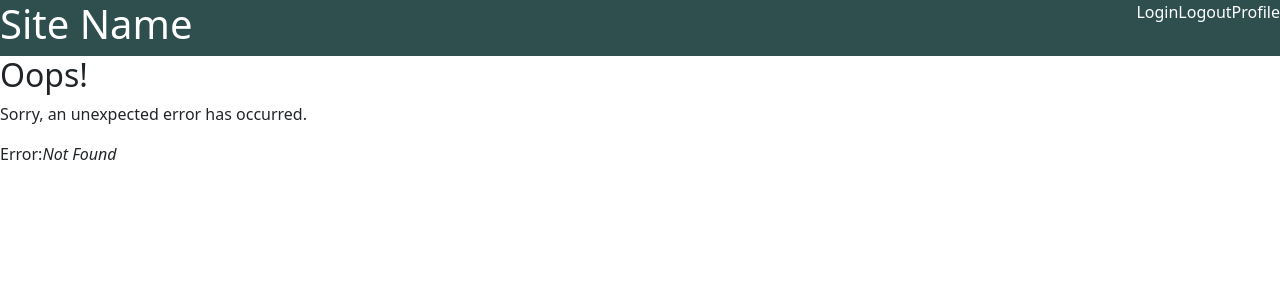
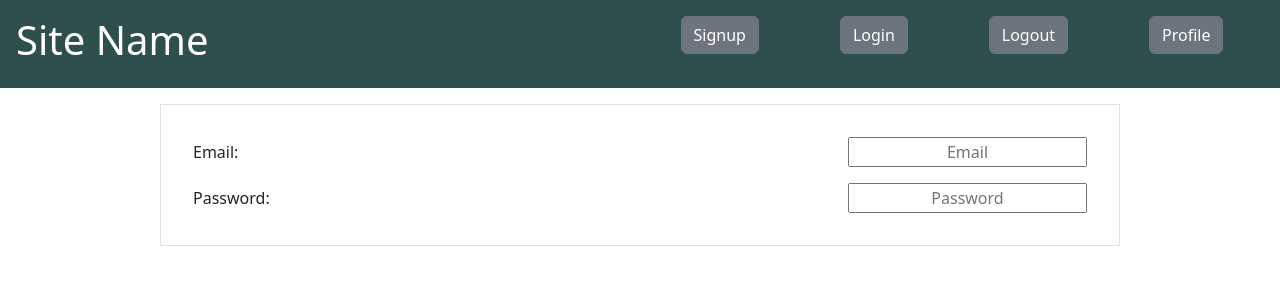
Before and after one commit to nicholas-myers/react-user-template, a React (Create React App) app: page /login in a window 1280 px wide. Before the commit this address had no page. Shown: the top 300 px of the page. Built offline with nearby package versions, Linux system fonts and the light colour scheme.

Commit message:
add protected route, add styling and inputs for email and password for signup and login

```diff
--- a/src/views/AppView.tsx
+++ b/src/views/AppView.tsx
@@ -6,7 +6,7 @@ const AppView = () => {
   return (
     <div>
       <Header />
-      <main>
+      <main className="d-flex justify-content-center">
         <Outlet />
       </main>
       <footer></footer>
--- a/src/views/SignupView.tsx
+++ /dev/null
@@ -1,5 +0,0 @@
-const SignupView = () => {
-  return <div>Signup Form goes here.</div>;
-};
-
-export default SignupView;
--- a/src/views/components/Header.tsx
+++ b/src/views/components/Header.tsx
@@ -1,13 +1,30 @@
-import { Nav, NavItem } from "reactstrap";
-
+import { Button, Nav, NavItem } from "reactstrap";
+import { Link } from "react-router-dom";
 const Header = () => {
   return (
-    <header className="d-flex justify-content-between">
+    <header className="d-flex justify-content-between p-3">
       <h1>Site Name</h1>
-      <Nav>
-        <NavItem>Login</NavItem>
-        <NavItem>Logout</NavItem>
-        <NavItem>Profile</NavItem>
+      <Nav className="w-50 justify-content-around">
+        <NavItem>
+          <Link to="signup">
+            <Button>Signup</Button>
+          </Link>
+        </NavItem>
+        <NavItem>
+          <Link to="login">
+            <Button>Login</Button>
+          </Link>
+        </NavItem>
+        <NavItem>
+          <Link to="/">
+            <Button>Logout</Button>
+          </Link>
+        </NavItem>
+        <NavItem>
+          <Link to="profile">
+            <Button>Profile</Button>
+          </Link>
+        </NavItem>
       </Nav>
     </header>
   );
--- /dev/null
+++ b/src/views/components/forms/EmailInput.tsx
@@ -0,0 +1,21 @@
+import FormInput from "./FormInput";
+
+interface Input {
+  value: string;
+  isReenter: boolean;
+  change: any;
+}
+
+const EmailInput = (input: Input) => {
+  return (
+    <FormInput
+      label={input.isReenter ? "Re-Enter Email" : "Email"}
+      type="text"
+      placeholder="Email"
+      value={input.value}
+      change={input.change}
+    />
+  );
+};
+
+export default EmailInput;
--- /dev/null
+++ b/src/views/components/forms/FormInput.tsx
@@ -0,0 +1,28 @@
+interface Input {
+  label: string;
+  type: string;
+  placeholder: string;
+  value: any;
+  change: any;
+}
+
+const FormInput = (input: Input) => {
+  const changeValue = (e: any) => {
+    console.log(e);
+    return input.change(e.target.value);
+  };
+  return (
+    <div className="d-flex justify-content-between align-items-center m-3">
+      <label>{input.label}:</label>
+      <input
+        className="text-center"
+        type={input.type}
+        placeholder={input.placeholder}
+        value={input.value}
+        onChange={changeValue}
+      />
+    </div>
+  );
+};
+
+export default FormInput;
--- /dev/null
+++ b/src/views/components/forms/PasswordInput.tsx
@@ -0,0 +1,21 @@
+import FormInput from "./FormInput";
+
+interface Input {
+  value: string;
+  isReenter: boolean;
+  change: any;
+}
+
+const PasswordInput = (input: Input) => {
+  return (
+    <FormInput
+      label={input.isReenter ? "Re-Enter Password" : "Password"}
+      type="text"
+      placeholder="Password"
+      value={input.value}
+      change={input.change}
+    />
+  );
+};
+
+export default PasswordInput;
--- /dev/null
+++ b/src/views/users/LoginView.tsx
@@ -0,0 +1,16 @@
+import { useState } from "react";
+import EmailInput from "../components/forms/EmailInput";
+import PasswordInput from "../components/forms/PasswordInput";
+
+const LoginView = () => {
+  const [email, setEmail] = useState("");
+  const [password, setPassword] = useState("");
+  return (
+    <div className="border p-3 w-75 mt-3">
+      <EmailInput value={email} isReenter={false} change={setEmail} />
+      <PasswordInput value={password} isReenter={false} change={setPassword} />
+    </div>
+  );
+};
+
+export default LoginView;
--- /dev/null
+++ b/src/views/users/ProtectedRoute.tsx
@@ -0,0 +1,25 @@
+import React, { useState, useEffect } from "react";
+import { useNavigate, Outlet } from "react-router-dom";
+
+const ProtectedRoute = () => {
+  const navigate = useNavigate();
+  const [isLoggedIn, setIsLoggedIn] = useState(false);
+  const checkUserToken = () => {
+    const userToken = localStorage.getItem("user-token");
+    if (!userToken || userToken === "undefined") {
+      setIsLoggedIn(false);
+      return navigate("/login");
+    }
+    setIsLoggedIn(true);
+  };
+  useEffect(() => {
+    checkUserToken();
+  }, [isLoggedIn]);
+  return (
+    <React.Fragment>
+      <Outlet />
+    </React.Fragment>
+  );
+};
+
+export default ProtectedRoute;
--- /dev/null
+++ b/src/views/users/SignupView.tsx
@@ -0,0 +1,29 @@
+import { useState } from "react";
+import EmailInput from "../components/forms/EmailInput";
+import PasswordInput from "../components/forms/PasswordInput";
+
+const SignupView = () => {
+  const [email, setEmail] = useState("");
+  // const [repeatedEmail, setRepeatedEmail] = useState("");
+  const [password, setPassword] = useState("");
+  const [repeatedPassword, setRepeatedPassword] = useState("");
+
+  return (
+    <div className="border p-3 w-75 mt-3">
+      <EmailInput value={email} isReenter={false} change={setEmail} />
+      {/* <EmailInput
+        value={repeatedEmail}
+        isReenter={true}
+        change={setRepeatedEmail}
+      /> */}
+      <PasswordInput value={password} isReenter={false} change={setPassword} />
+      <PasswordInput
+        value={repeatedPassword}
+        isReenter={true}
+        change={setRepeatedPassword}
+      />
+    </div>
+  );
+};
+
+export default SignupView;
```
Also changed, not shown: src/routes.js (+10 -3 lines), src/views/users/ProfileView.tsx (renamed from src/views/ProfileView.tsx).
